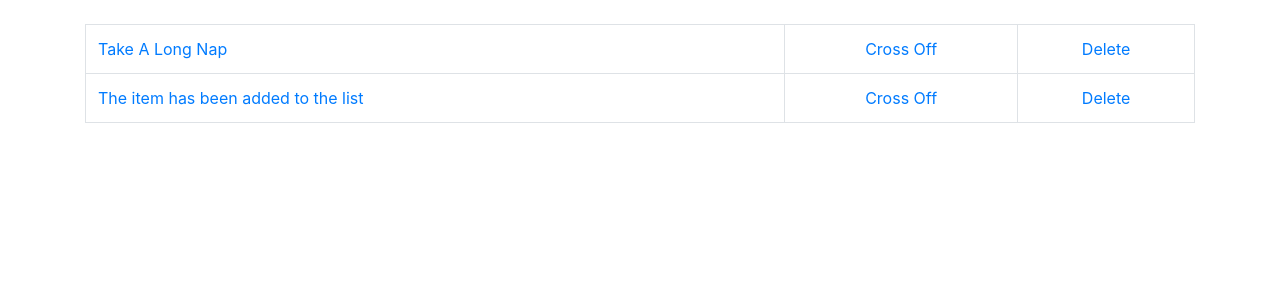
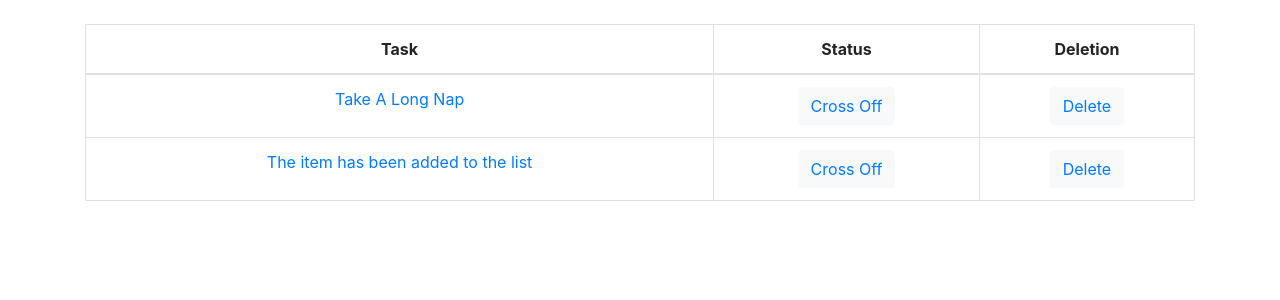
Before and after one commit to namit2saxena/todo-list, a Django app: page / in a window 1280 px wide. Shown: the part 56-356 px from the top of the page. Run offline with Django 3.2, Linux system fonts and the light colour scheme; data comes from the database, SQL or seed files in the repository; both versions use the stored data as it was after the commit; some libraries are stand-ins or nearby versions.

Commit message:
Cross/Uncross and Delete are made buttons

```diff
--- a/static/css/my_style.css
+++ b/static/css/my_style.css
@@ -1,3 +1,6 @@
 .striker {
 	text-decoration: line-through;
 }
+.white {
+	color: #FFFFFF;
+}
--- a/todo_list/templates/home.html
+++ b/todo_list/templates/home.html
@@ -16,19 +16,24 @@
 {% endif %}
 
 	{% if all_items %}
-	<table class='table table-bordered'>
+	<table class='table table-bordered table-hover'>
+		<thead>
+			<th scope="col"><center>Task</center></th>
+      		<th scope="col"><center>Status</center></th>
+      		<th scope="col"><center>Deletion</center></th>
+		</thead>
 		{% for things in all_items %}
 			{% if things.completed %}
 				<tr class="table-secondary">
-					<td class='striker'><a href="{% url 'edit' things.id %}">{{things.item}}</a></td>
-					<td><center><a href="{% url 'uncross' things.id %}">Uncross</a></center></td>
+					<td class='striker'><center><a href="{% url 'edit' things.id %}">{{things.item}}</a></center></td>
+					<td><center><button type="button" class="btn btn-light"><a href="{% url 'uncross' things.id %}">Uncross</a></button></center></td>
 					<td><center><a href="{% url 'delete' things.id %}">Delete</a></center></td>
 				</tr>
 			{% else %}
 				<tr>
-					<td><a href="{% url 'edit' things.id %}">{{ things.item}}</a></td>
-					<td><center><a href="{% url 'cross_off' things.id%}">Cross Off</a></center></td>
-					<td><center><a href="{% url 'delete' things.id %}">Delete</a></center></td>
+					<td><center><a href="{% url 'edit' things.id %}">{{ things.item}}</a></center></td>
+					<td class="white"><center><button type="button" class="btn btn-light"><a href="{% url 'cross_off' things.id%}">Cross Off</a></button></center></td>
+					<td><center><button type="button" class="btn btn-light"><a href="{% url 'delete' things.id %}">Delete</a></button></center></td>
 				</tr>
 			{% endif %}
 		{% endfor %}
```
Also changed, not shown: db.sqlite3.
